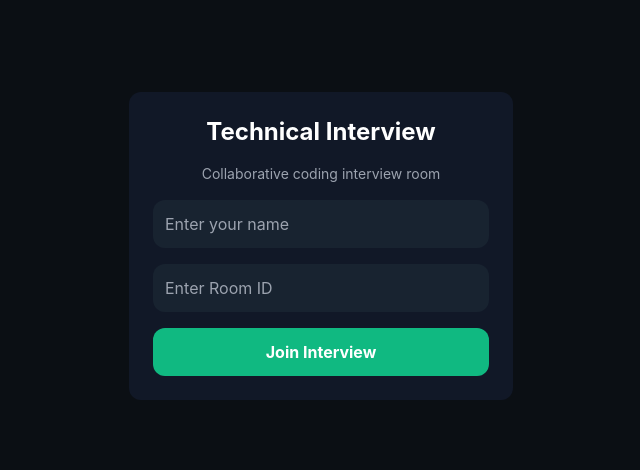
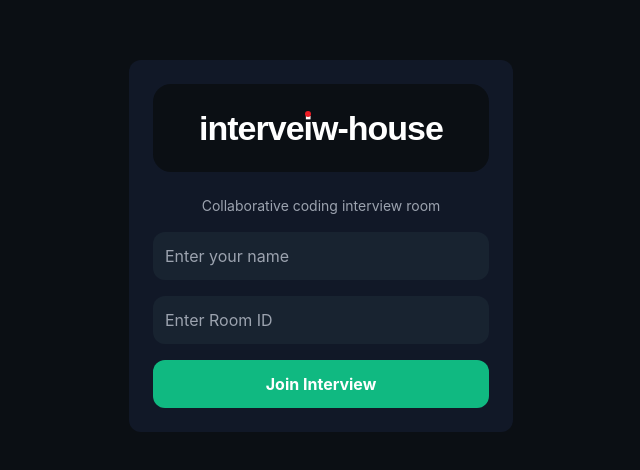
Before and after one commit to vikassawant14/collaborative-code-editor, a React app in the folder Frontend/: page / in a window 1280 px wide. Shown: the part 154-624 px from the top of the page, without its empty margins (319-959 px from the left). Built offline with nearby package versions, Linux system fonts and the light colour scheme; the HTML template or start-up script is replaced by a standard one.

Commit message:
logo upload

```diff
--- a/Frontend/src/app/App.jsx
+++ b/Frontend/src/app/App.jsx
@@ -7,8 +7,56 @@ import { MonacoBinding } from "y-monaco";
 import * as Y from "yjs";
 import { SocketIOProvider } from "y-socket.io";
 import { io } from "socket.io-client";
+import VideoCall from "./VideoCall";
 
-import VideoCall from "./VideoCall";
+// Interview House Logo
+
+function InterviewHouseLogo() {
+  return (
+    <div
+      style={{
+        width: "100%",
+        background: "#0b0f14",
+        borderRadius: "18px",
+        padding: "24px 12px",
+        display: "flex",
+        justifyContent: "center",
+        alignItems: "center",
+        boxSizing: "border-box",
+      }}
+    >
+      <h1
+        style={{
+          margin: 0,
+          color: "#ffffff",
+          fontFamily: "Arial, Helvetica, sans-serif",
+          fontSize: "34px",
+          fontWeight: 900,
+          letterSpacing: "-1px",
+          lineHeight: 1.2,
+        }}
+      >
+        interve
+        <span style={{ position: "relative" }}>
+          i
+          <span
+            style={{
+              position: "absolute",
+              top: "2px",
+              left: "50%",
+              transform: "translateX(-50%)",
+              width: "6px",
+              height: "6px",
+              background: "#ed1c24",
+              borderRadius: "50%",
+            }}
+          />
+        </span>
+        w-house
+      </h1>
+    </div>
+  );
+}
 
 function App() {
   // Backend URL
@@ -236,9 +284,9 @@ function App() {
           onSubmit={handleJoin}
           className="flex flex-col gap-4 w-full max-w-sm bg-gray-900 p-6 rounded-xl"
         >
-          <h1 className="text-2xl text-white font-bold text-center">
-            Technical Interview
-          </h1>
+          <div className="text-center mb-2">
+            <InterviewHouseLogo size="38px" />
+          </div>
 
           <p className="text-gray-400 text-center text-sm">
             Collaborative coding interview room
@@ -288,11 +336,9 @@ function App() {
     <main className="min-h-screen bg-gray-950 text-white p-3">
       <header className="flex flex-wrap items-center justify-between gap-3 mb-3">
         <div>
-          <h1 className="text-xl font-bold">
-            Technical Interview
-          </h1>
+          <InterviewHouseLogo size="30px" />
 
-          <p className="text-sm text-gray-400">
+          <p className="text-sm text-gray-400 mt-2">
             Room: {roomId} | Role: {role}
           </p>
         </div>
--- /dev/null
+++ b/Frontend/src/app/InterviewHouseLogo.css
@@ -0,0 +1,33 @@
+.interview-house-logo {
+  display: flex;
+  align-items: baseline;
+  justify-content: center;
+
+  background: #000000;
+  color: #ffffff;
+
+  font-family: Arial, Helvetica, sans-serif;
+  font-size: clamp(40px, 8vw, 110px);
+  font-weight: 900;
+  letter-spacing: -5px;
+  line-height: 1.2;
+
+  white-space: nowrap;
+}
+
+.logo-i {
+  position: relative;
+  display: inline-block;
+}
+
+.red-dot {
+  position: absolute;
+  width: 0.24em;
+  height: 0.24em;
+  background: #ed1c24;
+  border-radius: 50%;
+
+  top: 0.03em;
+  left: 50%;
+  transform: translateX(-50%);
+}
--- /dev/null
+++ b/Frontend/src/app/nterviewHouseLogo.jsx
@@ -0,0 +1,14 @@
+import React from "react";
+import "./InterviewHouseLogo.css";
+
+export default function InterviewHouseLogo() {
+  return (
+    <div className="interview-house-logo">
+      <span>interv</span>
+      <span className="logo-i">
+        i<span className="red-dot"></span>
+      </span>
+      <span>ew-house</span>
+    </div>
+  );
+}
```
